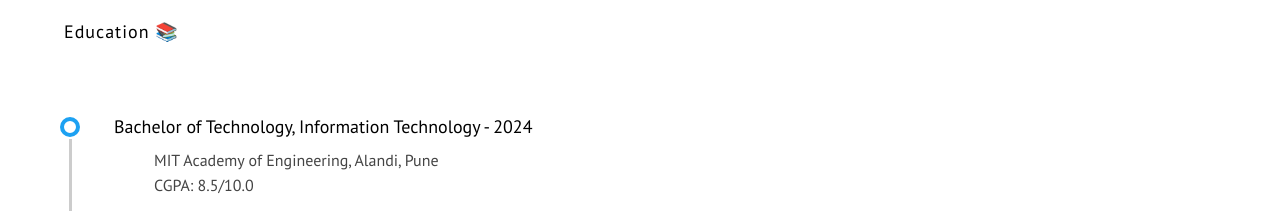
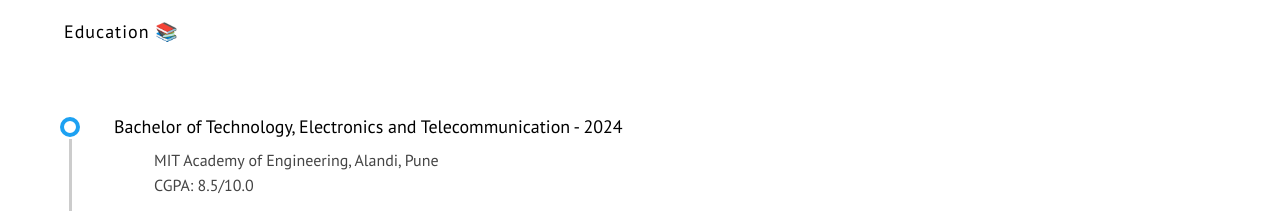
Before and after one commit to anandmukund083/Personel-Portfolio, a plain HTML site: page index.html in a window 1280 px wide. Shown: the part 1920-2131 px from the top of the page. Drawn offline with nearby package versions, Linux system fonts and the light colour scheme.

Commit message:
Update index.html

```diff
--- a/index.html
+++ b/index.html
@@ -167,7 +167,7 @@
       <div class="v-progress">
         <ul>
           <li class="v-progress-item inprogress">
-            Bachelor of Technology, Information Technology - 2024
+            Bachelor of Technology, Electronics and Telecommunication - 2024
             <div class="education__details">
               <div class="education__item">
                 <p class="text-primary">MIT Academy of Engineering, Alandi, Pune</p>
```
